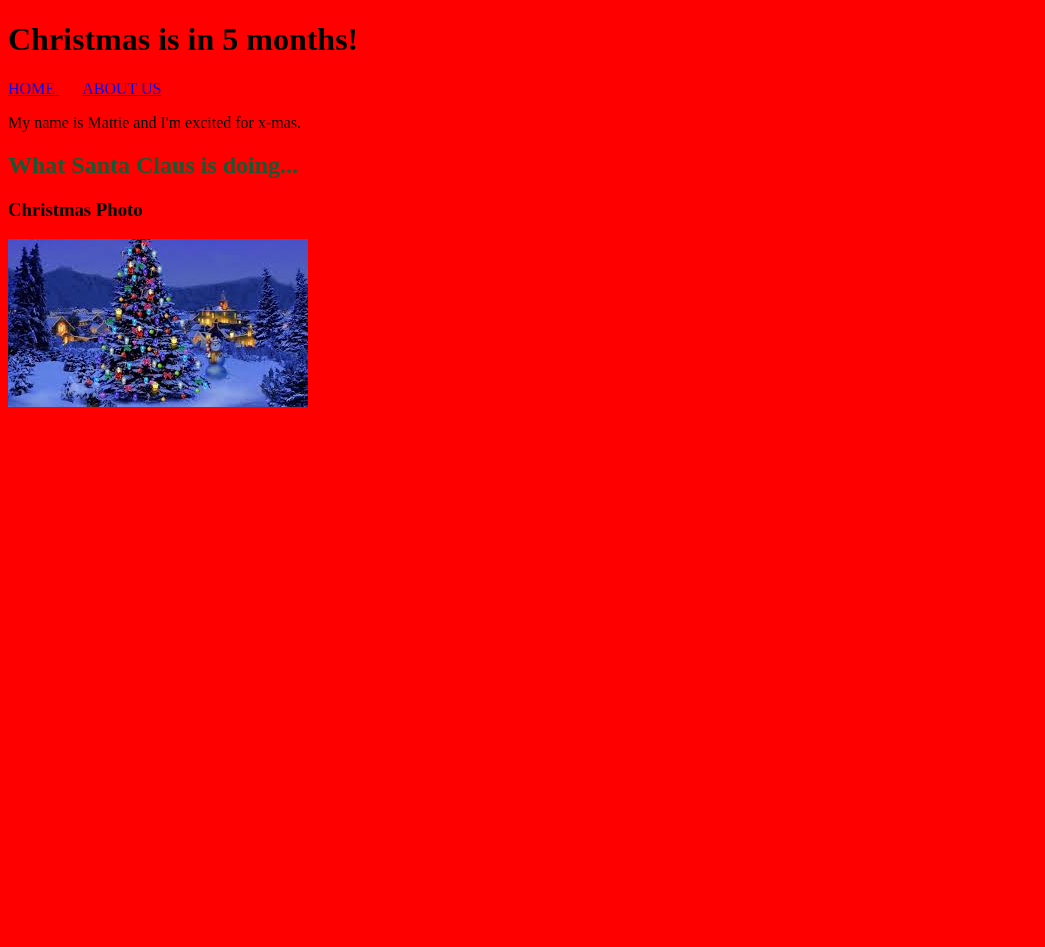
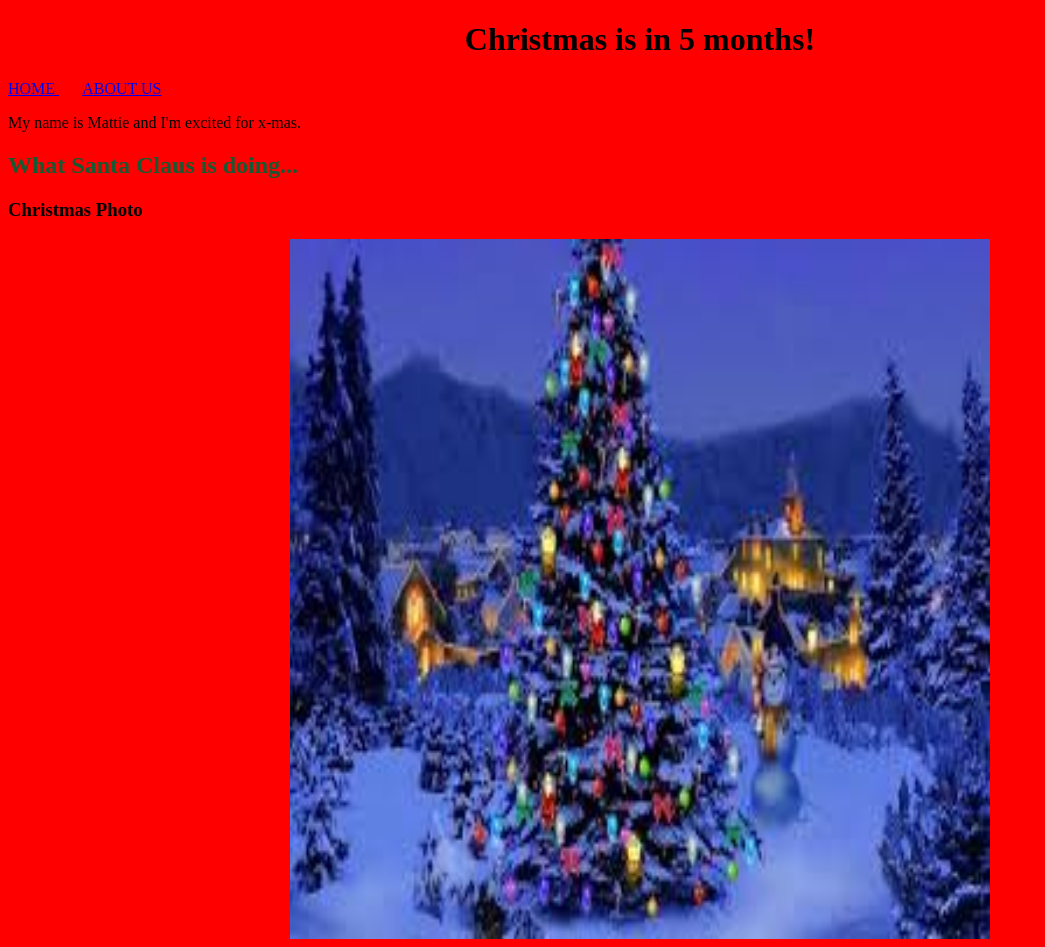
Before and after one commit to mattie234/portfolio, a plain HTML site: page home.html in a window 1280 px wide. Shown: the whole page, without its empty margins (0-1045 px from the left). Before the commit the page ends 800 px from the top, so only its background shows below. Drawn offline with Linux system fonts and the light colour scheme.

Commit message:
Update style.css

```diff
--- a/css/style.css
+++ b/css/style.css
@@ -3,6 +3,17 @@ body {
 
 }
 
+h1 {
+  text-align: center
+}
+
 h2 {
   color: #145A32
 }
+
+img {
+  display: block;
+  margin: auto;
+  height: 700px;
+  width: 700px;
+}
```
